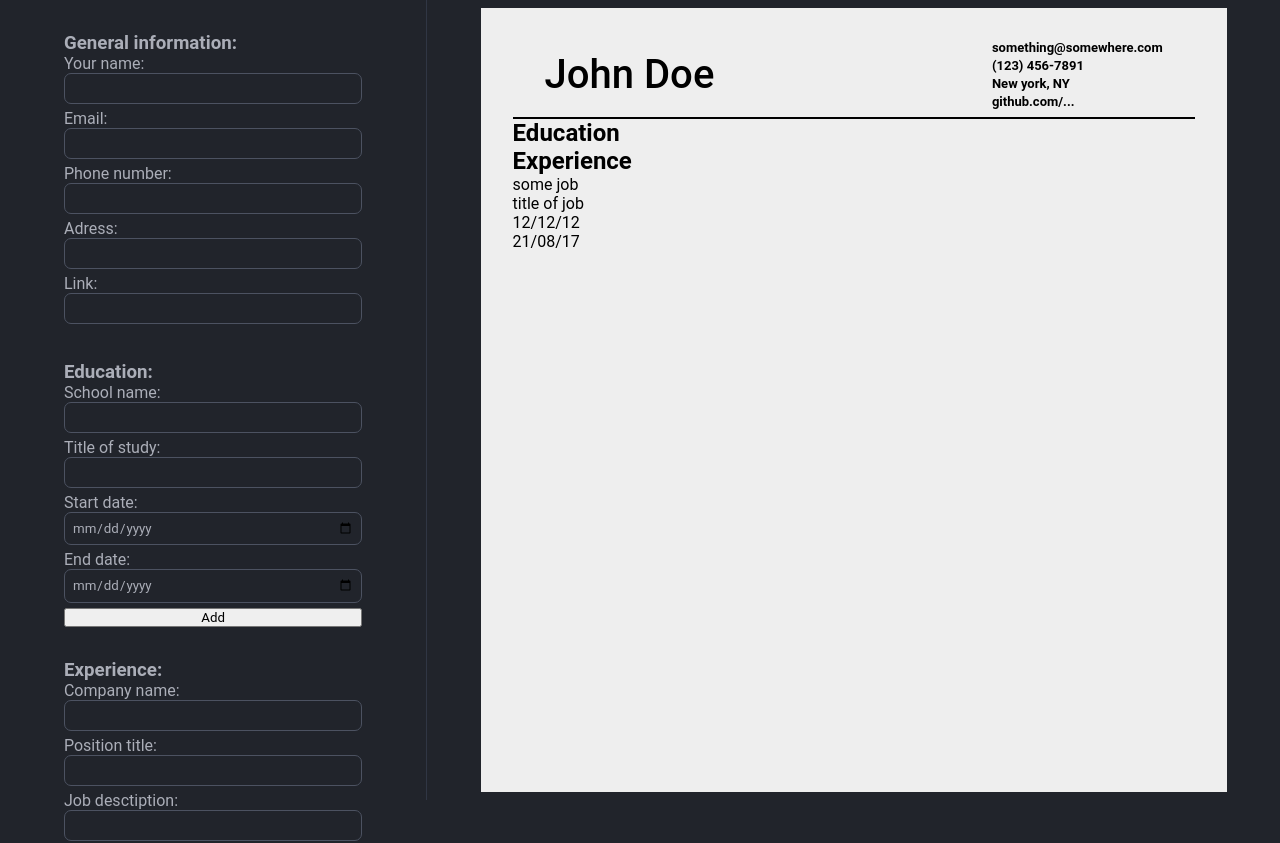
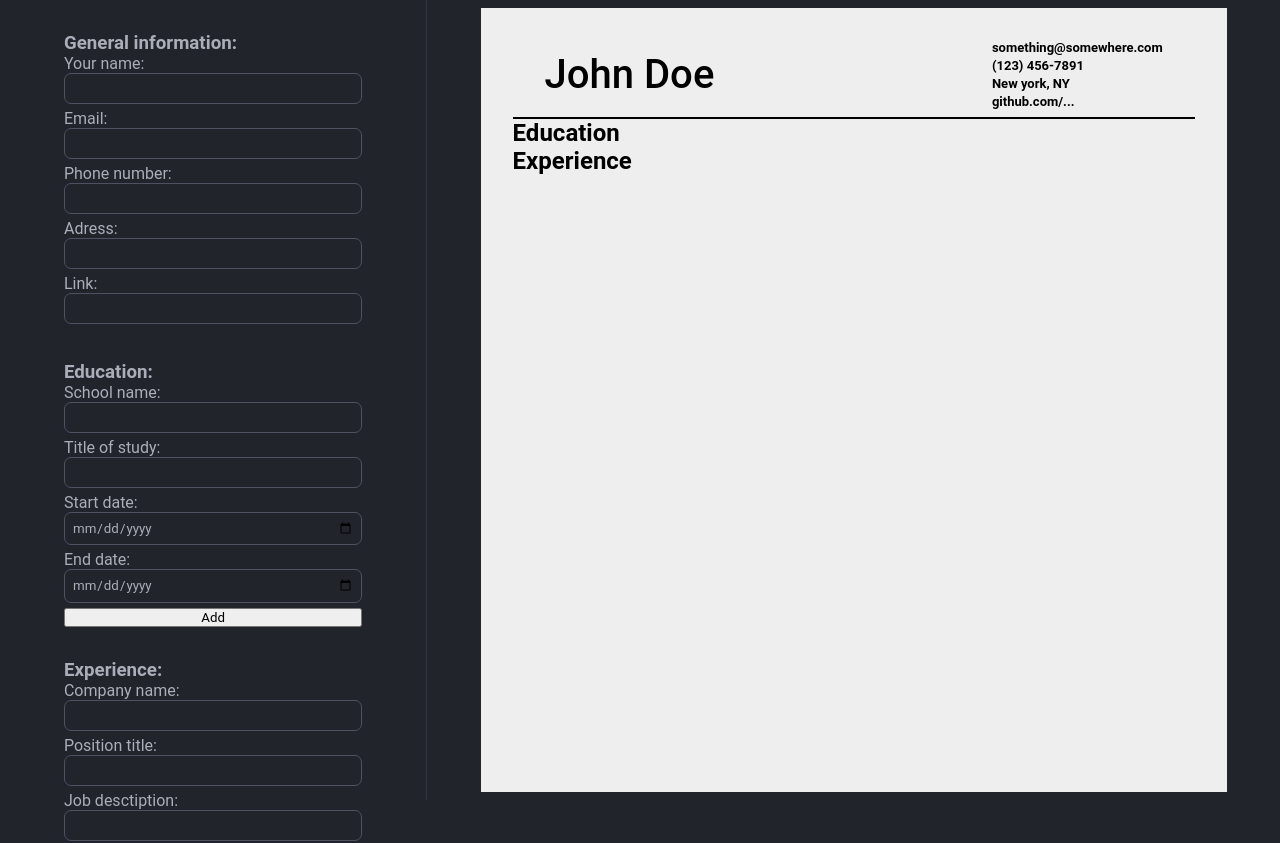
Before and after one commit to grawash/cv-application, a React (Create React App) app: page / in a window 1280 px wide. Shown: the top 843 px of the page. Built offline with nearby package versions, Linux system fonts and the light colour scheme.

Commit message:
adding/displaying work experience

```diff
--- a/src/App.js
+++ b/src/App.js
@@ -42,6 +42,8 @@ class App extends Component {
       }
     )
     console.log(this.state.experience);
+    console.log(this.state.education);
+
   }
   render() {
     return (
--- a/src/components/Inputs.js
+++ b/src/components/Inputs.js
@@ -24,7 +24,7 @@ class Inputs extends Component {
             end: e.target.endDateJob.value,
             id: (Math.random() + 1).toString(36).substring(7)
         }
-        this.props.addEducation(obj);
+        this.props.addExperience(obj);
     }
 
   render() {
@@ -54,7 +54,7 @@ class Inputs extends Component {
             </div>
         </form>
         <form className="inputForm" onSubmit={this.handleEducationSubmit}>
-        <h3>Education:</h3>
+            <h3>Education:</h3>
             <div>
                 <label htmlFor="school">School name:</label>
                 <input type="text" id="school" name="school" />
@@ -74,7 +74,7 @@ class Inputs extends Component {
             <button type="submit">Add</button>
         </form>
         <form className="inputForm" onSubmit={this.handleExperienceSubmit}>
-        <h3>Experience:</h3>
+            <h3>Experience:</h3>
             <div>
                 <label htmlFor="company">Company name:</label>
                 <input type="text" id="company" name="company" />
--- a/src/components/Preview.js
+++ b/src/components/Preview.js
@@ -34,10 +34,19 @@ class Preview extends Component {
                 </div>
                 <div className="experience">
                     <h2>Experience</h2>
-                    <p>some job</p>
-                    <p>title of job</p>
-                    <p>12/12/12</p>
-                    <p>21/08/17</p>
+                    {
+                            this.props.experience.map((val,index) => {
+                                return(
+                                    <div key={val.id}>
+                                        <p>{val.company}</p>
+                                        <p>{val.position}</p>
+                                        <p>{val.jobDescribtion}</p>
+                                        <p>{val.start}</p>
+                                        <p>{val.end}</p>
+                                    </div>
+                                )
+                            })
+                        }
                 </div>
             </div>
         </div>
```
